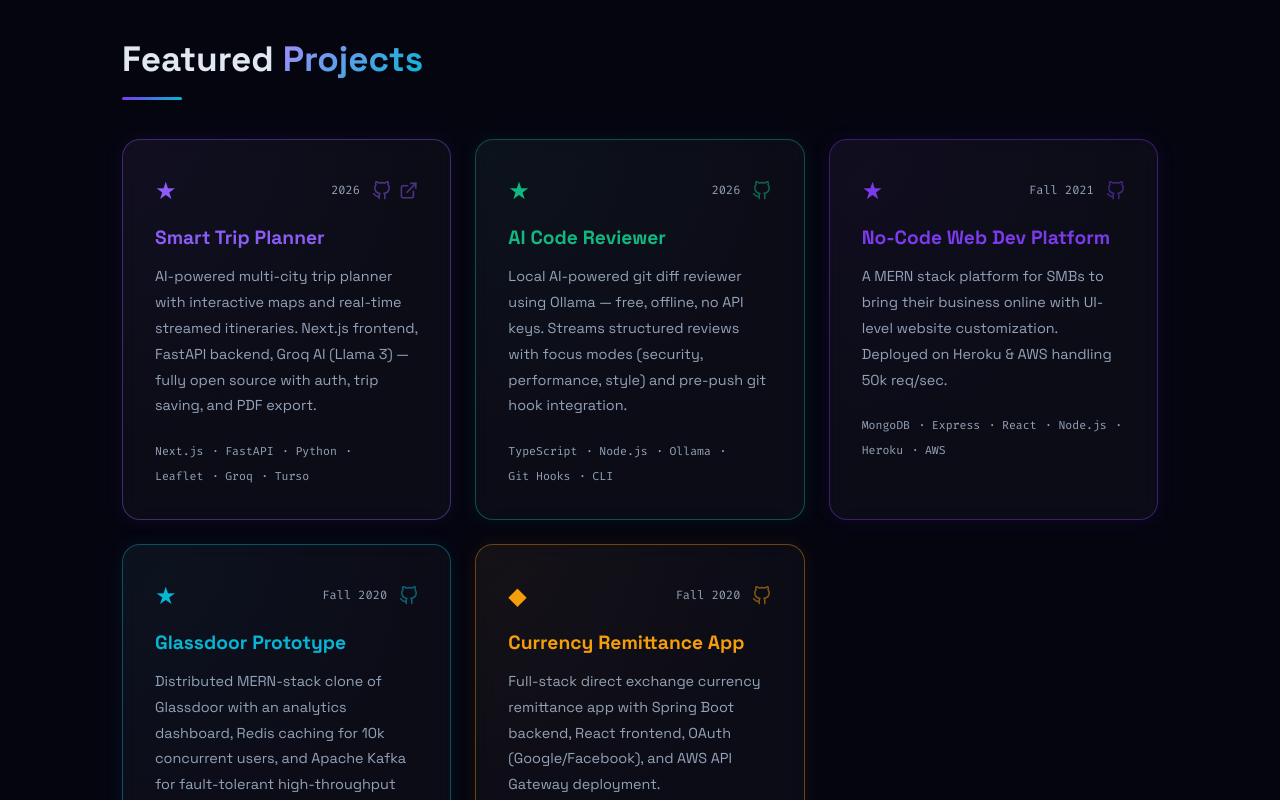
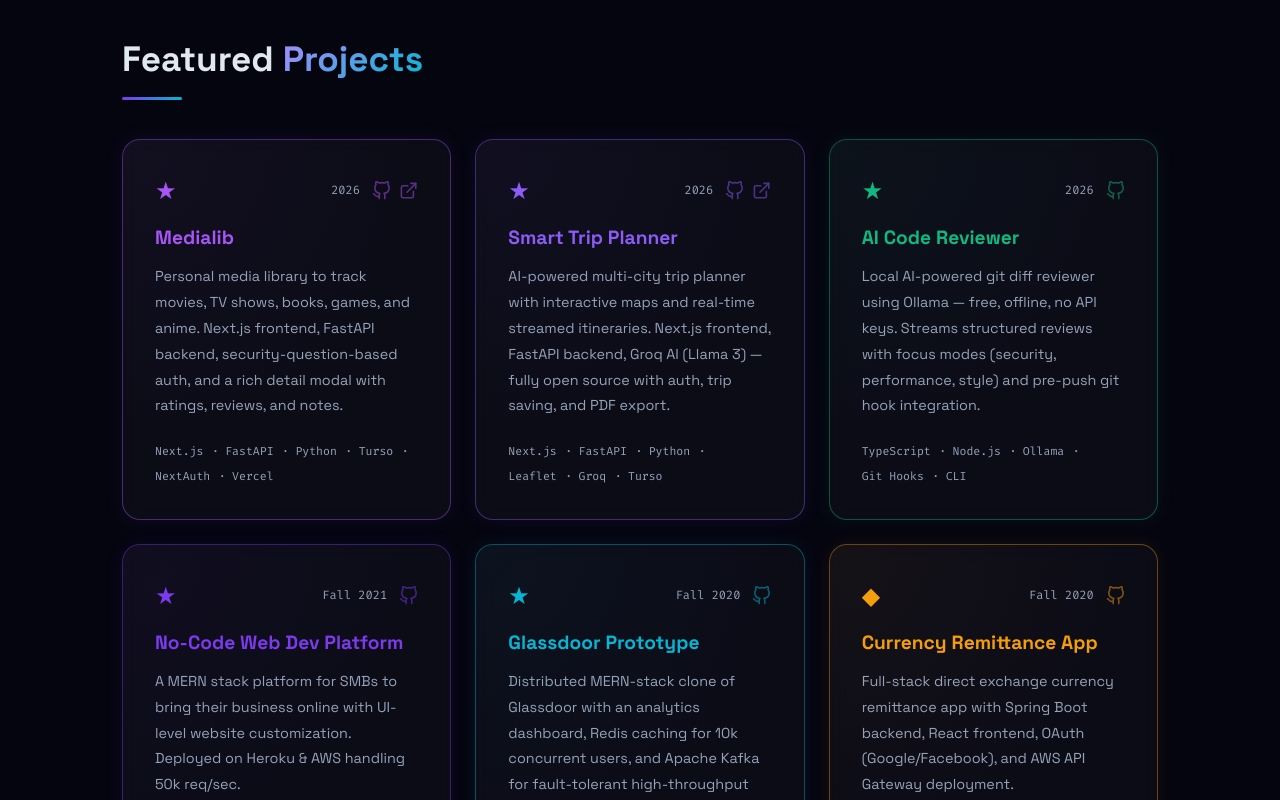
Before and after one commit to ApoorvMehrotra0706/Portfolio, a React (Vite) app: page / in a window 1280 px wide. Shown: the part 3640-4440 px from the top of the page. Built offline with nearby package versions, Linux system fonts and the light colour scheme.

Commit message:
Add Medialib to projects

```diff
--- a/src/components/Projects.jsx
+++ b/src/components/Projects.jsx
@@ -4,6 +4,16 @@ import { FiGithub, FiExternalLink } from 'react-icons/fi'
 import './Projects.css'
 
 const projects = [
+  {
+    title: 'Medialib',
+    period: '2026',
+    description: 'Personal media library to track movies, TV shows, books, games, and anime. Next.js frontend, FastAPI backend, security-question-based auth, and a rich detail modal with ratings, reviews, and notes.',
+    tech: ['Next.js', 'FastAPI', 'Python', 'Turso', 'NextAuth', 'Vercel'],
+    color: '#a855f7',
+    featured: true,
+    github: 'https://github.com/ApoorvMehrotra0706/medialib',
+    demo: 'https://medialib-delta.vercel.app',
+  },
   {
     title: 'Smart Trip Planner',
     period: '2026',
```
